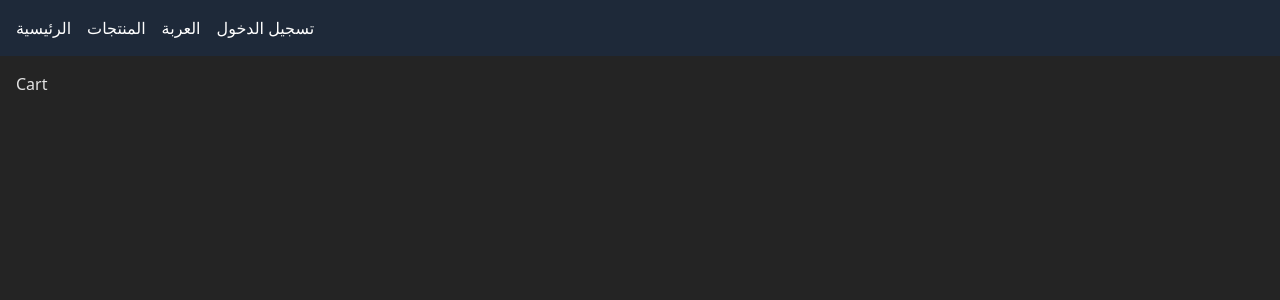
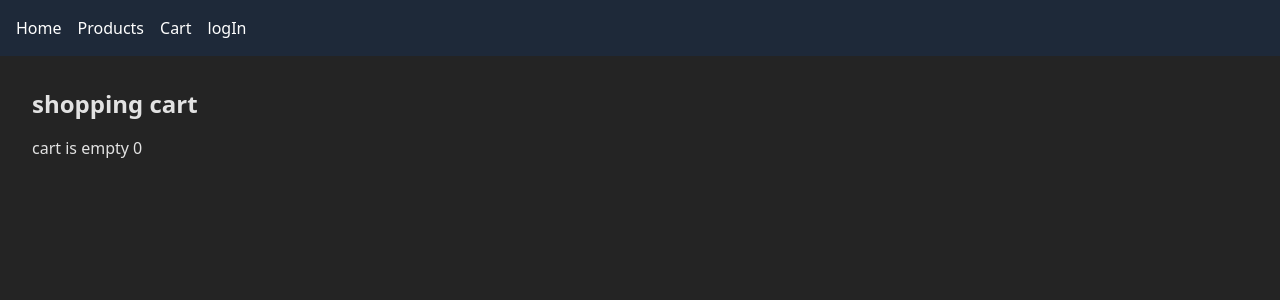
Before and after one commit to MeladAdera/react-ecommerce, a React (Vite) app: page /cart in a window 1280 px wide. Shown: the top 300 px of the page. Built offline with nearby package versions, Linux system fonts and the light colour scheme; the HTML template or start-up script is replaced by a standard one.

Commit message:
creat shoping cart

```diff
--- a/src/App.tsx
+++ b/src/App.tsx
@@ -6,10 +6,10 @@ function App() {
     <div className="min-h-screen">
       <nav className="bg-gray-800 p-4">
         <div className="flex space-x-4 text-white">
-          <Link to="/">الرئيسية</Link>
-          <Link to="/products">المنتجات</Link>
-          <Link to="/cart">العربة</Link>
-          <Link to="/login">تسجيل الدخول</Link>
+          <Link to="/">Home</Link>
+          <Link to="/products">Products</Link>
+          <Link to="/cart">Cart</Link>
+          <Link to="/login">logIn</Link>
         </div>
       </nav>
       <main className="p-4">
--- a/src/pages/Cart.tsx
+++ b/src/pages/Cart.tsx
@@ -1,9 +1,36 @@
+import { useCartStore } from '../store/cartStore';
 
+export default function Cart() {
+  const { cart, removeFromCart } = useCartStore();
+  const total = cart.reduce((sum, item) => sum + item.price * item.quantity, 0);
 
-const Cart = () => {
   return (
-    <div>Cart</div>
-  )
+    <div className="p-4">
+      <h1 className="text-2xl font-bold mb-4">shopping cart</h1>
+      {cart.length === 0 ? (
+        <p> cart is empty {cart.length}</p>
+      ) : (
+        <div>
+          {cart.map((item) => (
+            <div key={item.productId} className="flex items-center border-b py-2">
+              <img src={item.image} alt={item.title} className="w-16 h-16 object-contain" />
+              <div className="flex-1 ml-4">
+                <h3 className="font-medium">{item.title}</h3>
+                <p>السعر: ${item.price} × {item.quantity}</p>
+              </div>
+              <button
+                onClick={() => removeFromCart(item.productId)}
+                className="text-red-500"
+              >
+                إزالة
+              </button>
+            </div>
+          ))}
+          <div className="mt-4 border-t pt-2">
+            <p className="font-bold">المجموع: ${total.toFixed(2)}</p>
+          </div>
+        </div>
+      )}
+    </div>
+  );
 }
-
-export default Cart
--- a/src/pages/PordectList.tsx
+++ b/src/pages/PordectList.tsx
@@ -1,5 +1,6 @@
 import { useEffect, useState } from 'react';
 import { getProducts } from '../api/products';
+import { useCartStore } from '../store/cartStore';
 
 interface Product {
   id: number;
@@ -11,6 +12,7 @@ interface Product {
 export default function ProductList() {
   const [products, setProducts] = useState<Product[]>([]);
   const [loading, setLoading] = useState(true);
+  const { addToCart } = useCartStore();
 
   useEffect(() => {
     const fetchProducts = async () => {
@@ -26,7 +28,7 @@ export default function ProductList() {
     fetchProducts();
   }, []);
 
-  if (loading) return <div>جاري التحميل...</div>;
+  if (loading) return <div>LOADING..</div>;
 
   return (
     <div className="grid grid-cols-1 md:grid-cols-2 lg:grid-cols-3 gap-4 p-4">
@@ -35,8 +37,16 @@ export default function ProductList() {
           <img src={product.image} alt={product.title} className="h-40 object-contain mx-auto" />
           <h3 className="font-semibold mt-2">{product.title}</h3>
           <p className="text-gray-600">${product.price}</p>
-          <button className="mt-2 bg-blue-500 text-white px-4 py-2 rounded">
-            عرض التفاصيل
+          <button
+            onClick={() => addToCart({
+              productId: product.id,
+              title: product.title,
+              price: product.price,
+              image: product.image
+            })}
+            className="mt-2 bg-blue-500 text-white px-4 py-2 rounded"
+          >
+            Add to cart
           </button>
         </div>
       ))}
--- /dev/null
+++ b/src/store/cartStore.ts
@@ -0,0 +1,37 @@
+import { create } from 'zustand';
+
+interface CartItem {
+  productId: number;
+  title: string;
+  price: number;
+  image: string;
+  quantity: number;
+}
+
+interface CartState {
+  cart: CartItem[];
+  addToCart: (product: Omit<CartItem, 'quantity'>) => void;
+  removeFromCart: (productId: number) => void;
+}
+
+export const useCartStore = create<CartState>((set) => ({
+  cart: [],
+  addToCart: (product) =>
+    set((state) => {
+      const existingItem = state.cart.find((item) => item.productId === product.productId);
+      if (existingItem) {
+        return {
+          cart: state.cart.map((item) =>
+            item.productId === product.productId
+              ? { ...item, quantity: item.quantity + 1 }
+              : item
+          ),
+        };
+      }
+      return { cart: [...state.cart, { ...product, quantity: 1 }] };
+    }),
+  removeFromCart: (productId) =>
+    set((state) => ({
+      cart: state.cart.filter((item) => item.productId !== productId),
+    })),
+}));
```
